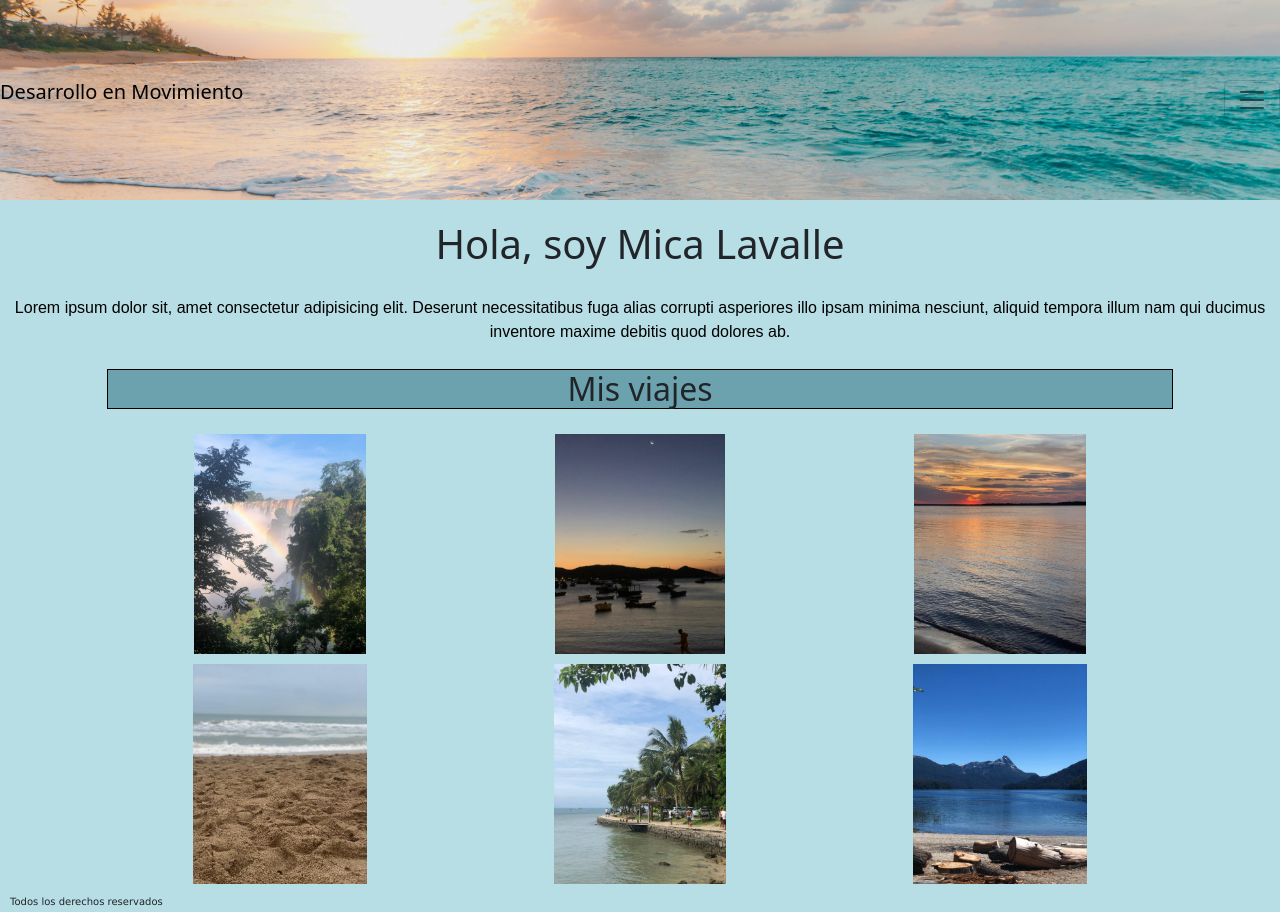
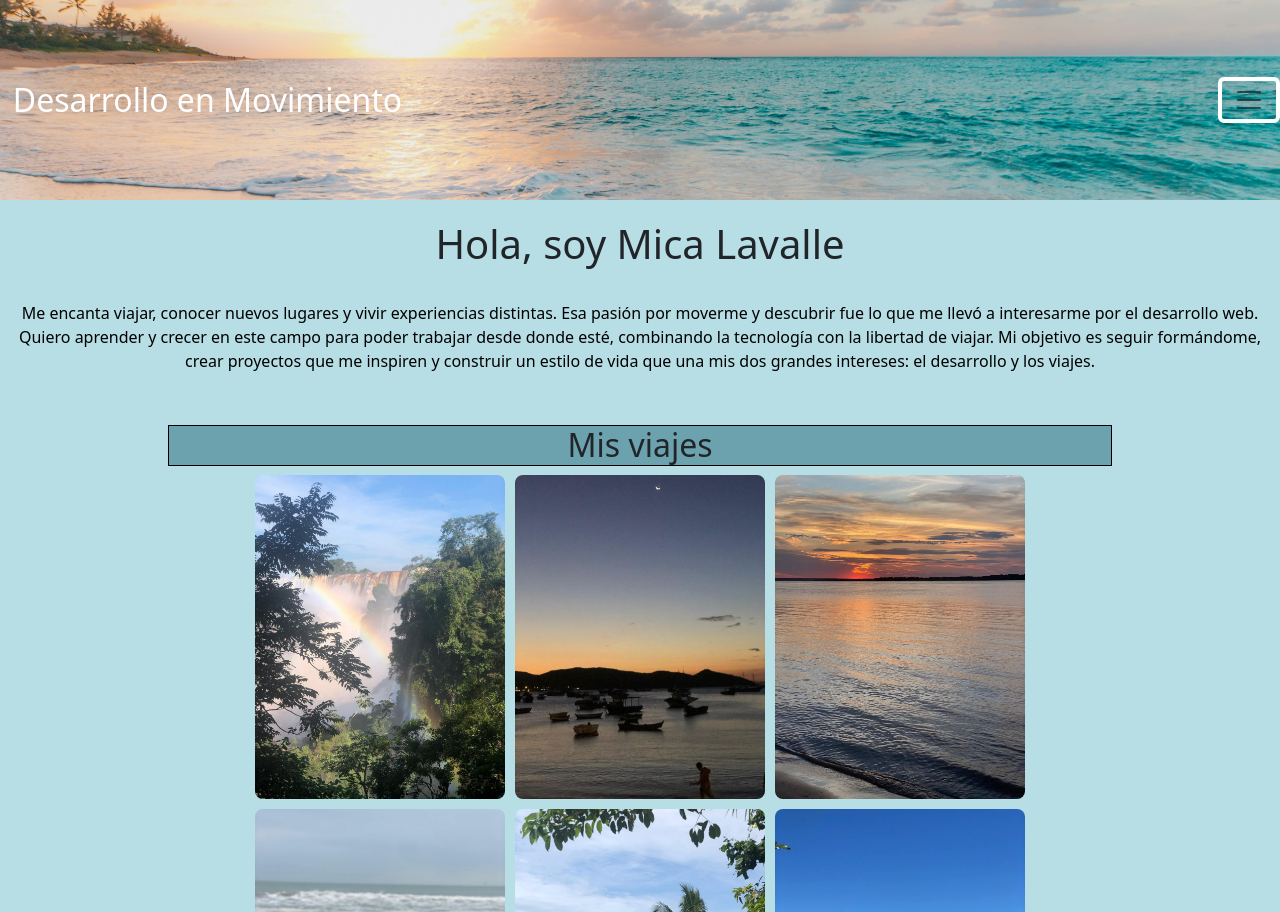
Before and after one commit to Micalavalle/repoentrega3, a plain HTML site: page index.html in a window 1280 px wide. Shown: the top 912 px of the page. Drawn offline with nearby package versions, Linux system fonts and the light colour scheme.

Commit message:
Desarrollo en movimiento

```diff
--- a/index.html
+++ b/index.html
@@ -3,8 +3,10 @@
 <head>
     <meta charset="UTF-8">
     <meta name="viewport" content="width=device-width, initial-scale=1.0">
-
-      <title> Mica Lavalle 1 </title>
+    <meta name="description" content="Portfolio personal de Micaela Lavalle - desarrollo web y viajes por el mundo.">
+    <meta name="keywords" content="portfolio, desarrollo web, viajes, turismo, HTML, CSS, Micaela Lavalle">
+    <meta name="author" content="Micaela Lavalle">
+  <title> Mica Lavalle  2 </title>
        <!-- Bootstrap CSS -->
        <link href="https://cdn.jsdelivr.net/npm/bootstrap@5.3.3/dist/css/bootstrap.min.css" rel="stylesheet">
   <!-- agregar css -->
@@ -13,8 +15,8 @@
 </head>
         <!-- Header con navbar -->
 <header>
-        <nav class="navbar navbar-expand-lg; " >
-      <p class="navbar-brand" > Desarrollo en Movimiento </p>
+  <nav class="navbar navbar-expand-lg; " >
+      <h2 class="header-text"> Desarrollo en Movimiento </h2>
 
       <!-- Botón menú hamburguesa -->
       <button class="navbar-toggler" type="button" data-bs-toggle="collapse" data-bs-target="#navbarNav"
@@ -25,52 +27,39 @@
 
       <!-- Links de navegación -->
       <div class="collapse navbar-collapse" id="navbarNav">
-        <ul class="navbar-nav ms-auto">
-          <li class="nav-item">
-            <a class="nav-link active" aria-current="page" href=https://www.coderhouse.com/>Estudios</a>
-          </li>
-          <li class="nav-item">
-            <a href="#fotos"  class="nav-link"> Mis viajes </a>
-
-          </li>
-
-          <li class="nav-item">
-            <a class="nav-link" href="https://www.instagram.com/mica_lavalle">Contacto</a>
-          </li>
-        </ul>
+        <ul class="navbar-nav">
+  <li><a class="nav-link" aria-current="page" href=https://www.coderhouse.com/ar/cursos/desarrollo-web-online target="_blank">Estudios</a>
+</li>
+  <li> <a href="#fotos"class="nav-link"> Mis viajes</a></li>
+  <li> <a class="nav-link" href="https://www.instagram.com/mica_lavalle" target="_blank">Contacto</a> </li>
+</ul>
       </div>
   </nav>
   </header>
        <body>
+        <main>
            <h1> Hola, soy Mica Lavalle  </h1>
-                    <p class="p"> Lorem ipsum dolor sit, amet consectetur adipisicing elit. Deserunt necessitatibus fuga alias corrupti asperiores illo ipsam minima nesciunt, aliquid tempora illum nam qui ducimus inventore maxime debitis quod dolores ab.</p>
+                    <p class="p"> Me encanta viajar, conocer nuevos lugares y vivir experiencias distintas. Esa pasión por moverme y descubrir fue lo que me llevó a interesarme por el desarrollo web. Quiero aprender y crecer en este campo para poder trabajar desde donde esté, combinando la tecnología con la libertad de viajar. Mi objetivo es seguir formándome, crear proyectos que me inspiren y construir un estilo de vida que una mis dos grandes intereses: el desarrollo y los viajes. </p>
+         </main>
 
- <div class="container">
+ <div class="conteiner">
 <!--FOTOS-->
-   <section class="galeria">
-      <h2 class="misviajes" ><a id="fotos" > Mis viajes </a></h2>
-         <div class="flex-galeria",>
-           <a href="img/Cataratas.jpg" target="_blank">
-             <img src="img/Cataratas.jpg" alt="Cataratas de Iguazu"> </a>
-           <a href="img/Buzios.jpg" target="_blank">
-             <img src="img/Buzios.jpg" alt="Destino 2"> </a>
-           <a href="img/Corrientes.jpg" target="_blank">
-             <img src="img/Corrientes.jpg" alt="Destino 3"> </a>
-           <a href="img/CostaEsmeralda.jpg " target="_blank">
-             <img src="img/CostaEsmeralda.jpg" alt="Destino 4"></a>
-           <a href="img/RuaDasPedras.jpg" target="_blank">
-             <img src="img/RuaDasPedras.jpg" alt="Destino 5"> </a>
-           <a href="img/sur.jpg" target="_blank">
-             <img src="img/sur.jpg" alt="Destino 6"> </a>
-          </div>
-      </div>
+   <section class="galeria img">
+     <h2 class="misviajes" style="text-align: center;"><a id="fotos" > Mis viajes </a></h2>
+         <div class="flex-galeria">
+             <img src="img/Cataratas.jpg" alt="Cataratas del Iguazú" >
+             <img src="img/Buzios.jpg" alt="Playa de Manguinhos" >
+             <img src="img/Corrientes.jpg" alt="Atardecer Rio Paraná en Corrientes">
+             <img src="img/CostaEsmeralda.jpg" alt="Playa Costa Esmeralda">
+             <img src="img/RuaDasPedras.jpg" alt="Rua Das Pedras - Buzios">
+             <img src="img/sur.jpg" alt="Villa La Angostura">
 </section>
+  </div>
+<footer>
 
-
-    </header>
+     <p class="footer">Todos los derechos reservados </p>
+ </footer>
  <!-- Bootstrap JS -->
   <script src="https://cdn.jsdelivr.net/npm/bootstrap@5.3.3/dist/js/bootstrap.bundle.min.js"></script>
 </body>
-<footer>
-     <p class="footer">Todos los derechos reservados </p>
- </footer>
+</html>
--- /dev/null
+++ b/sass/_extend.scss
@@ -0,0 +1,22 @@
+
+%imagen-base {
+  width: 250px;
+  height: auto;
+  transition: transform 0.3s ease;
+  border-radius: 8px;
+
+  &:hover {
+    transform: scale(1.2);
+    cursor: pointer;
+  }
+}
+
+
+/* Contenedor flex de la galería */
+.flex-galeria {
+  margin: 1%;
+  display: flex;
+  flex-wrap: wrap;
+  gap: 10px;
+  justify-content: center;
+}
--- /dev/null
+++ b/sass/_mixin.scss
@@ -0,0 +1,8 @@
+
+// Mixin para los ítems del menú hamburguesa
+@mixin menu-item {
+  color: white;        // o el color que uses en tu navbar
+  font-size: 18px;     // ajustá el tamaño como te guste
+  text-decoration: none;
+  font-weight: bold;
+}
--- a/sass/style.scss
+++ b/sass/style.scss
@@ -1,55 +1,61 @@
 @use"utilidades/variables";
+@use 'extend';
+@import 'mixin';
+
 nav {
-    background-image: url(../img/playa.jpg);
-     background-size:cover;
-     background-repeat: no-repeat;
-     background-position: center;
-     width: 100%;
-    height: 200px;}
-.conteiner{
+  background-image: url(../img/playa.jpg);
+  background-size: cover;
+  background-repeat: no-repeat;
+  background-position: center;
+  width: 100%;
+  height: 200px;
+  text-align: center;
+  font-size: 20px;
+  color: white;
+}
+.navbar-toggler{border-color: white;
+  border: white solid 4px}
+
+.conteiner{display: flex;
     max-width: 1200px;
     width: 80%;
     margin: 0 auto;
     padding: 30px;
 }
-h1{text-align: center;
-padding: 20px;}
-.p{ font-family: fantasy; text-align: center; color: black;}
+h1{
+  text-align: center;
+  padding: 20px;
+}
+h2{
+  margin: 1%;
+}
+.p{ margin: 1%;
+  font-family:system-ui, -apple-system, BlinkMacSystemFont, 'Segoe UI', Roboto, Oxygen, Ubuntu, Cantarell, 'Open Sans', 'Helvetica Neue', sans-serif;
+   text-align: center;
+   color: black;}
 
-.galeria img{ width: 250px;
-height: auto;
-transition: transform 0.3s ease;
-border-radius: 8px;}
+
+/* ===== GALERÍA ===== */
+.galeria img {
+  @extend %imagen-base;
+}
+
+
 .galeria img:hover{ transform: scale(1.2);cursor: pointer;}
 
-.flex-galeria {
+.flex-galeria {margin: 1%;
   display: flex;
   flex-wrap: wrap;
   gap: 10px;
   justify-content: center;
 }
 
-.flex-galeria a {
-    grid-template-columns: repeat(4);
-  flex: 1 1 300px;
-  max-width: 350px;
-  width: 100%;
-  display: flex;
- justify-content: center;
- align-items: center;
-}
-
-.flex-galeria img {
-  width: 100%;
-  height: 220px;
-  object-fit: contain;
-  border-radius: 10px;
-}
- .footer{ margin: 10px;text-align:  left ; font-size: 10px;
-font-family: 'Lucida Sans', 'Lucida Sans Regular', 'Lucida Grande', 'Lucida Sans Unicode', Geneva, Verdana, sans-serif;
-;
-
-}
+ .footer{
+   margin: 10px;
+   text-align:  left ;
+   font-size: 10px;
+   font-family: 'Lucida Sans', 'Lucida Sans Regular', 'Lucida Grande', 'Lucida Sans Unicode', Geneva, Verdana, sans-serif;
+;}
 .misviajes {
   border: 1px solid black;
   text-align: center;
@@ -59,3 +65,22 @@ font-family: 'Lucida Sans', 'Lucida Sans Regular', 'Lucida Grande', 'Lucida Sans
 body {
     background-color: variables.$color-fondo;
 }
+.misviajes { margin: 1%;
+  display: flex;
+  border: 1px solid black;
+ justify-content: center;
+  background-color: hsl(190, 29%, 55%);
+}
+/* Vista Celu*/
+@media (max-width:768px){
+  .flex-galeria {
+    flex-direction: column;
+    align-items: center;
+  }
+  .flex-galeria img {width: 80%;}
+}
+
+
+.nav-link {
+  @include menu-item; // Usa el mixin que creaste
+}
```
Also changed, not shown: css/estilos.css, 1 other file.
